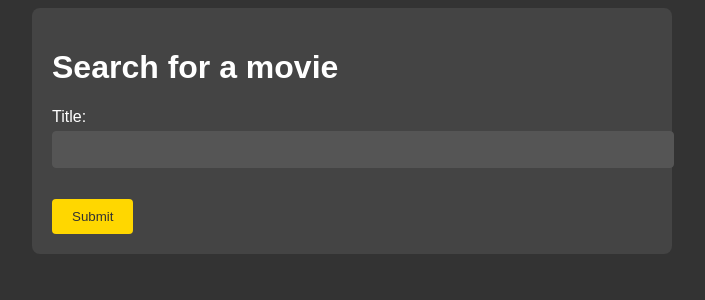
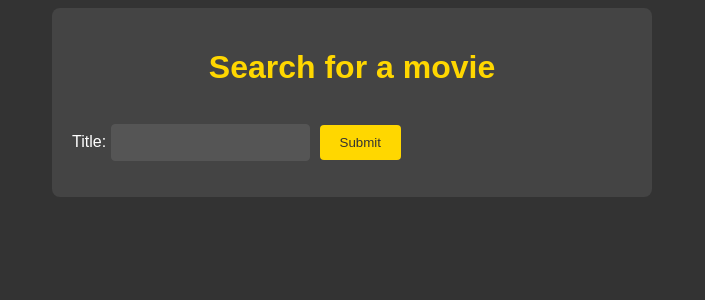
Before and after one commit to tahirkhan54321/Movie-Recommendation-Python, a Django app: page / in a window 1280 px wide. Shown: the top 300 px of the page, without its empty margins (288-993 px from the left). Run offline with Django 5.2, Linux system fonts and the light colour scheme.

Commit message:
HTML and CSS improvements

```diff
--- a/base/static/base/style.css
+++ b/base/static/base/style.css
@@ -1,40 +1,46 @@
-/* style.css */
 body {
-    background-color: #333; /* Darkish grey background */
-    color: white; /* White text */
+    background-color: #333;
+    color: white;
     font-family: sans-serif;
 }
 
+.search-area {
+    width: 90%;
+    max-width: 600px; /* Optional: Set a maximum width */
+    margin: 0 auto;    /* Center the container */
+}
+
 .form-container {
-    max-width: 600px;
-    margin: 0 auto;
     padding: 20px;
     border-radius: 8px;
-    background-color: #444; /* Slightly darker grey for the form container */
+    background-color: #444;
+    text-align: center;
 }
 
-h2, h3 {
-    color: #FFD700; /* Yellowish header color (gold) */
+h2, h1 {
+    color: #FFD700;
+    text-align: center; /* Center headings */
 }
 
-label {
-    display: block;
-    margin-bottom: 5px;
+form {
+    display: flex;
+    align-items: center;
+    width: 90%
 }
 
 input[type="text"] {
-    width: 100%;
+    flex-grow: 1;  /* Input takes up available space */
     padding: 10px;
-    margin-bottom: 15px;
+    margin-right: 10px;  /* Add some space between the input and button */
     border: 1px solid #555;
     border-radius: 4px;
-    background-color: #555; /* Greyish background for input */
-    color: white; /* White text in input */
+    background-color: #555;
+    color: white;
 }
 
 button[type="submit"] {
-    background-color: #FFD700; /* Yellowish button */
-    color: #333; /* Dark text on button */
+    background-color: #FFD700;
+    color: #333;
     padding: 10px 20px;
     border: none;
     border-radius: 4px;
@@ -44,6 +50,7 @@ button[type="submit"] {
 ul {
     list-style: none;
     padding: 0;
+    text-align: center; /* Center the movie list */
 }
 
 li {
--- a/base/templates/movie_search.html
+++ b/base/templates/movie_search.html
@@ -12,6 +12,7 @@
 
 <main class="movie_search">
   <body>
+    <div class="search-area">
         <div class="form-container">
             <h1>Search for a movie</h1>
             <form method="post">
@@ -31,16 +32,14 @@
 
             {% if similar_movies %}
                 <h2>10 Movies Similar to "{{ form.cleaned_data.title }}"</h2>
-          <table>
-            <tr><th>Movie Title</th></tr>
+                <ul>
                     {% for movie in similar_movies %}
-                <tr><td>{{ movie.title }}</td></tr>
+                        <li>{{ movie.title }}</li>
                     {% endfor %}
-          </table>
+                </ul>
             {% elif form.cleaned_data %}
                 <p>No movies similar to "{{ form.cleaned_data.title }}" were found.</p>
             {% endif %}
         </div>
-  </body>
+    </div> <body>
 </html>
-</main>
```
Lines whose indentation alone changed are shown as unchanged.
